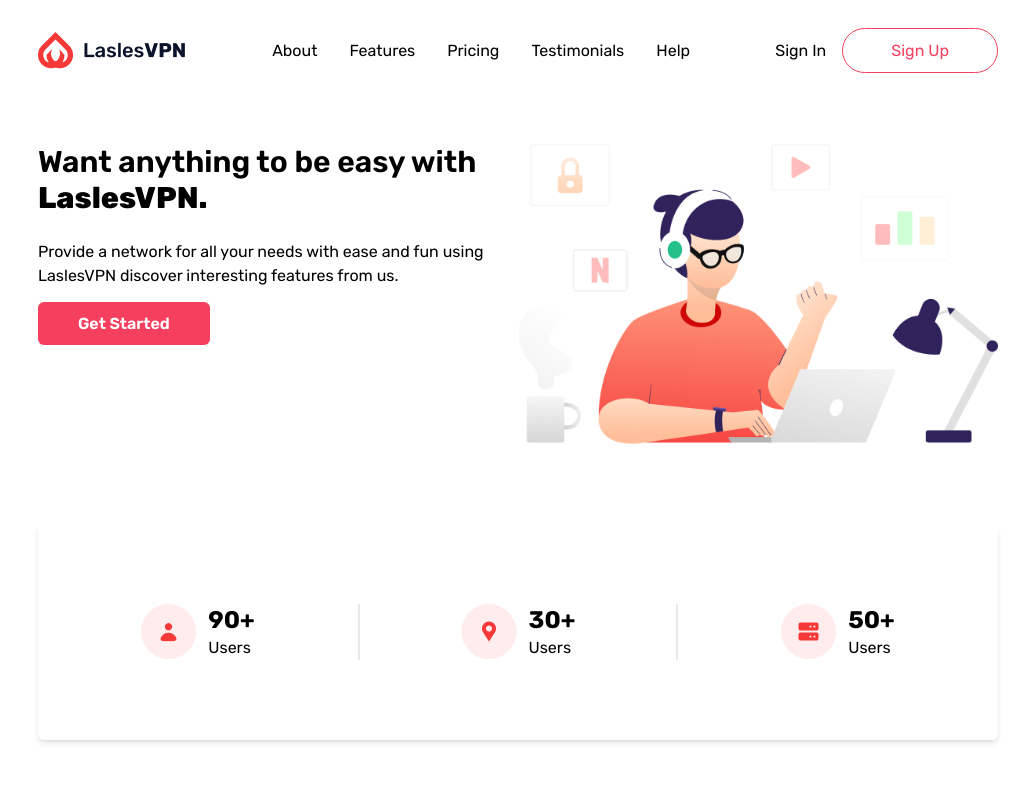
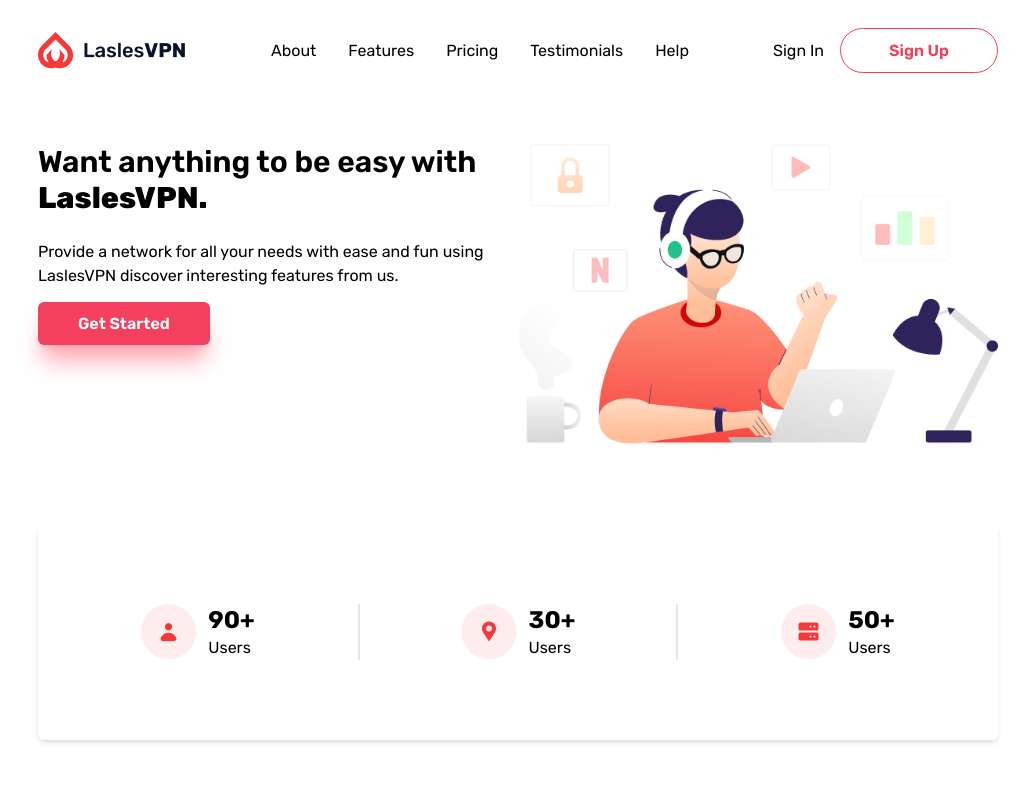
Before and after one commit to tuyishimejohnson/the_gym_tailwindcss, a website: page src/index.html in a window 1280 px wide. Shown: the top 800 px of the page, without its empty margins (122-1151 px from the left). Drawn offline with Linux system fonts and the light colour scheme.

```diff
--- a/src/index.html
+++ b/src/index.html
@@ -23,7 +23,7 @@
             <div>
                 <ul class="flex gap-4">
                     <li><a href="#">Sign In</a></li>
-                    <li><a href="#" class="text-rose-500 border border-rose-500 rounded-full px-12 py-3">Sign Up</a></li>
+                    <li><a href="#" class="text-rose-500 border font-semibold border-rose-500 rounded-full px-12 py-3">Sign Up</a></li>
                 </ul>
             </div>
         </nav>
@@ -35,7 +35,7 @@
                 <div class="w-1/2 flex flex-col">
                     <h1 class="text-3xl font-semibold">Want anything to be easy with <span class="font-extrabold">LaslesVPN.</span></h1>
                     <p class="py-6">Provide a network for all your needs with ease and fun using LaslesVPN discover interesting features from us.</p>
-                    <div><a href="#" class="bg-rose-500 px-10 py-3 rounded-md text-white font-semibold">Get Started</a></div>
+                    <div><a href="#" class="bg-rose-500 shadow-xl shadow-rose-300 px-10 py-3 rounded-md text-white font-semibold">Get Started</a></div>
                 </div>
 
                 <div class="w-1/2">
```
Also changed, not shown: src/output.css.
